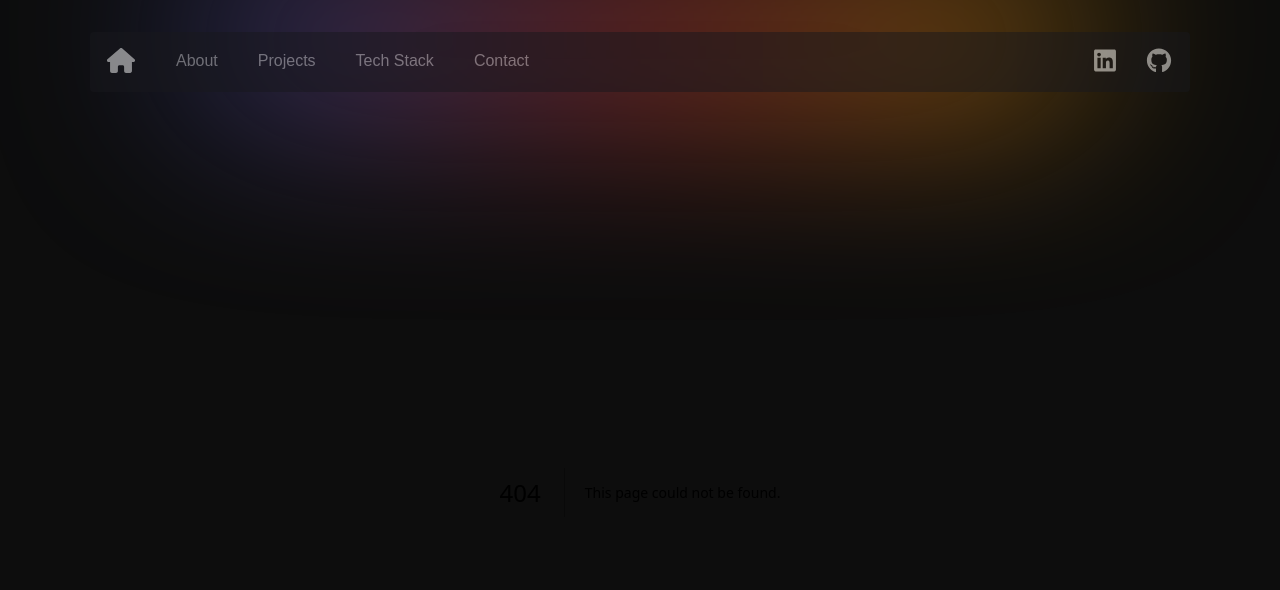
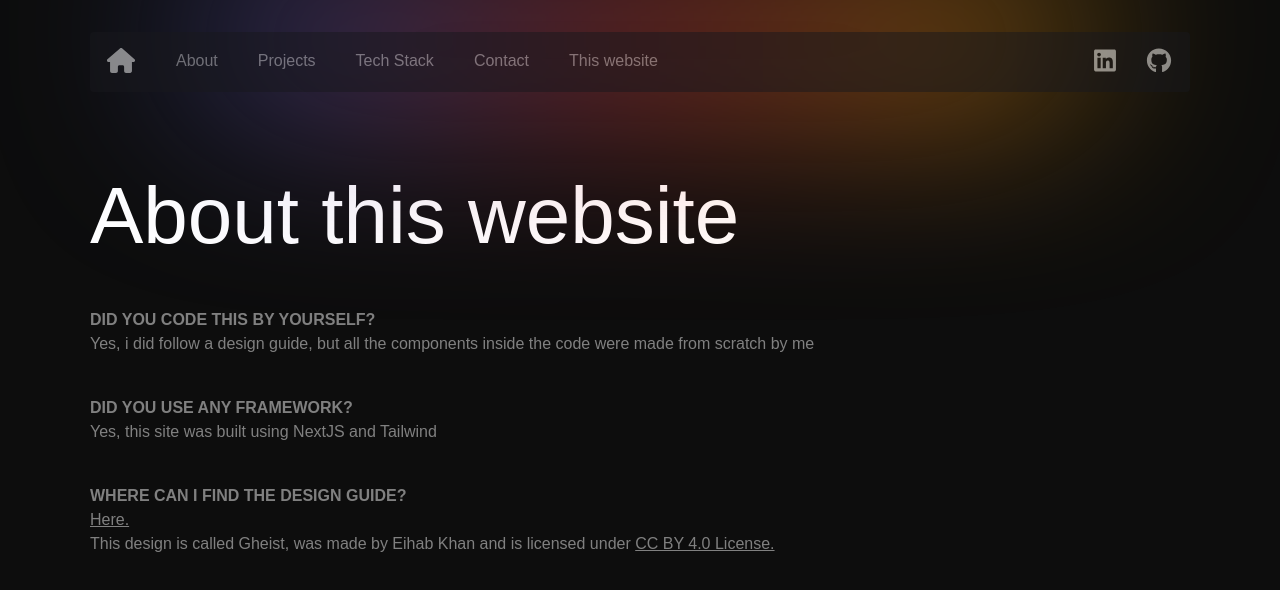
Before and after one commit to IcaroWeiler/portfolio, a Next.js app: page /license in a window 1280 px wide. Before the commit this address had no page. Shown: the top 590 px of the page. Built offline with nearby package versions, Linux system fonts and the light colour scheme.

Commit message:
adds site info and license

```diff
--- /dev/null
+++ b/app/license/page.tsx
@@ -0,0 +1,78 @@
+"use client";
+import Image from "next/image";
+import Link from "next/link";
+
+interface Question {
+  q: string;
+  a: string;
+  url?: string;
+}
+
+export default function License() {
+  const list: Question[] = [
+    {
+      q: "did you code this by yourself?",
+      a: "Yes, i did follow a design guide, but all the components inside the code were made from scratch by me",
+    },
+
+    {
+      q: "did you use any framework?",
+      a: "Yes, this site was built using NextJS and Tailwind",
+    },
+  ];
+
+  const renderQuestions = () => {
+    return list.map((question, index) => (
+      <div key={index} className="mb-10">
+        <p className="text-[#808080] font-bold">{question.q.toUpperCase()}</p>
+        <span className="text-[#808080]">{question.a} </span>{" "}
+        {question.url ? (
+          <span
+            className="text-[#808080] underline cursor-pointer"
+            onClick={() => window.open(question.url)}
+          >
+            {question.url}
+          </span>
+        ) : (
+          <></>
+        )}
+      </div>
+    ));
+  };
+
+  return (
+    <div className="">
+      <main className="">
+        <h1 className="text-[80px] text-white mb-8">About this website</h1>
+        {renderQuestions()}
+        <p className="text-[#808080] font-bold">
+          WHERE CAN I FIND THE DESIGN GUIDE?
+        </p>
+        <p
+          onClick={() =>
+            window.open(
+              "https://www.figma.com/community/file/1266863403759514317"
+            )
+          }
+          className="text-[#808080] underline cursor-pointer"
+        >
+          Here.
+        </p>
+
+        <span className="text-[#808080]">
+          This design is called Gheist, was made by Eihab Khan and is licensed
+          under{" "}
+        </span>
+
+        <span
+          onClick={() =>
+            window.open("https://creativecommons.org/licenses/by/4.0/")
+          }
+          className="text-[#808080] underline cursor-pointer"
+        >
+          CC BY 4.0 License.
+        </span>
+      </main>
+    </div>
+  );
+}
--- a/components/CircleGradient/circle.tsx
+++ b/components/CircleGradient/circle.tsx
@@ -1,6 +1,8 @@
-export default function CircleGradient() {
+import { CSSProperties } from "react";
+
+export default function CircleGradient(style?: any) {
   return (
-    <div className="flex justify-center w-full">
+    <div style={{ ...style }} className="flex justify-center w-full">
       <div className="w-[900px] h-[80px] blur-[100px]  bg-blue-500 rounded-b-full bg-gradient-to-r from-[#3F64EA] via-[#E93F40]  to-[#FFB800] absolute top-0"></div>
     </div>
   );
--- a/components/Header/header.tsx
+++ b/components/Header/header.tsx
@@ -26,6 +26,11 @@ export default function Header() {
       href: "contact",
       label: "Contact",
     },
+
+    {
+      href: "license",
+      label: "This website",
+    },
   ];
 
   const iconStyle = {
@@ -44,7 +49,7 @@ export default function Header() {
 
   return (
     <header>
-      <div className="bg-[#18181D] h-[60px] mt-8 text-white rounded p-4 opacity-50 ">
+      <div className="bg-[#18181D] h-[60px] mt-8 mb-16 text-white rounded p-4 opacity-50 ">
         <div className="flex items-center opacity-100 justify-between">
           <div className="flex">
             <Link href="/">
```
